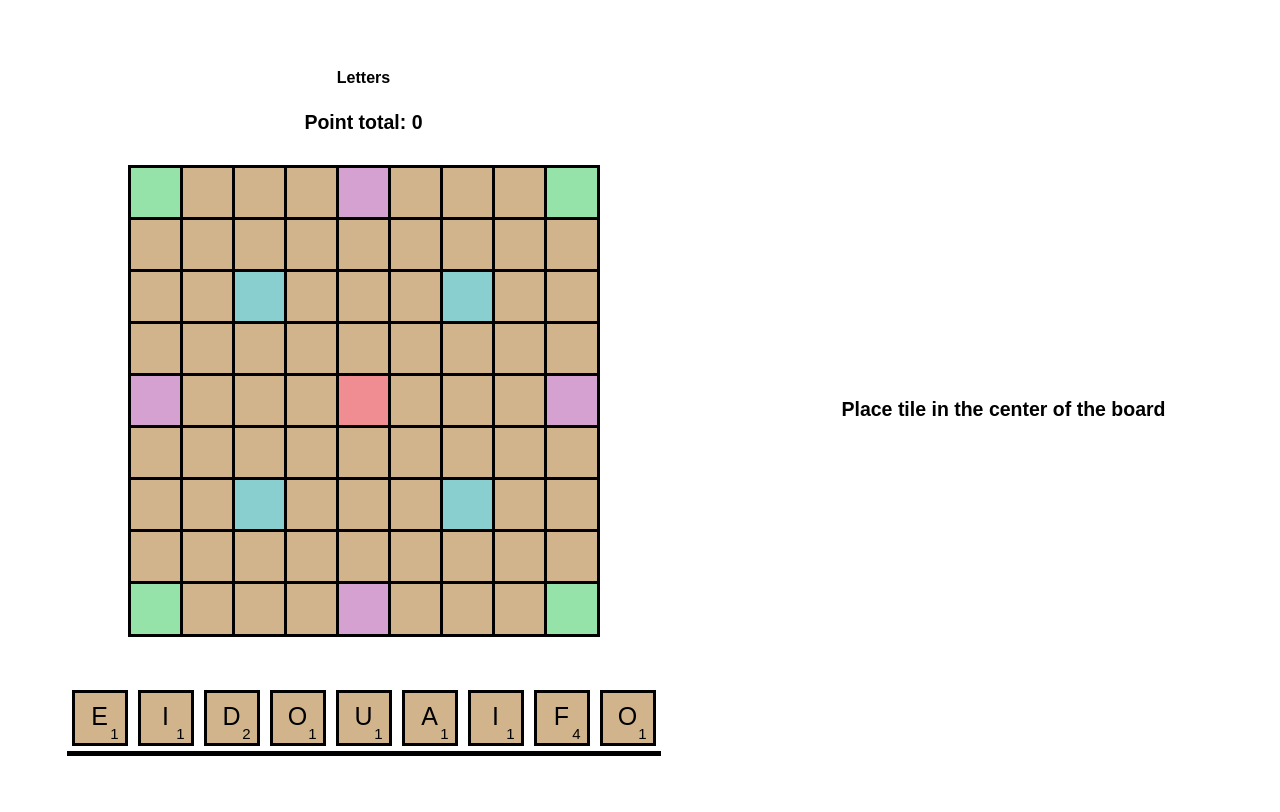
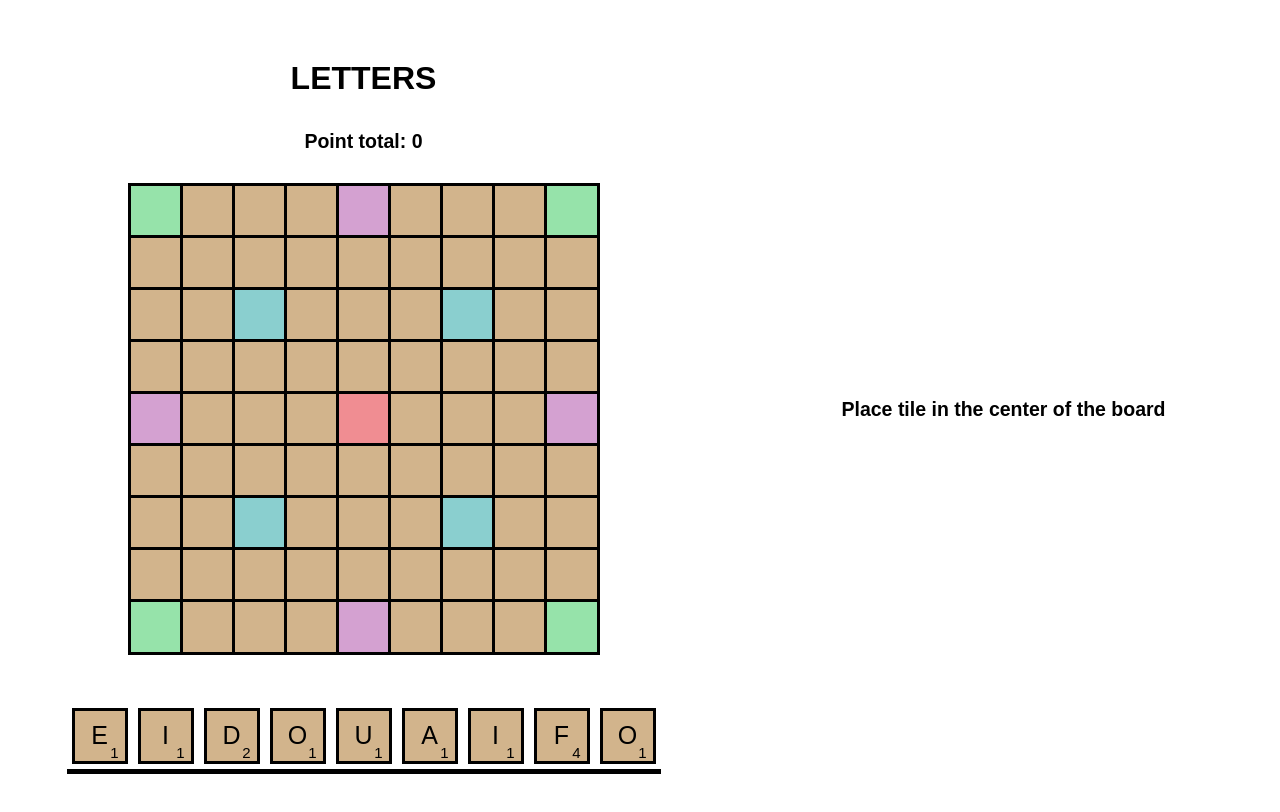
Before and after one commit to laurajank2/letters, a Next.js app: page / in a window 1280 px wide. Shown: the top 812 px of the page. Built offline with nearby package versions, Linux system fonts and the light colour scheme.

Commit message:
changed title style

```diff
--- a/app/page.tsx
+++ b/app/page.tsx
@@ -3,7 +3,7 @@ import Gameplay from "./ui/gameplay";
 export default function Home() {
   return (
     <main className="app">
-      <h1>Letters</h1>
+      <h1>LETTERS</h1>
       <Gameplay/>
     </main>
   );
--- a/app/ui/styles.css
+++ b/app/ui/styles.css
@@ -32,7 +32,7 @@
   }
 
   h1 {
-    font-size: 16px;
+    font-size: 32px;
     font-weight: bold;
   }
 
```
